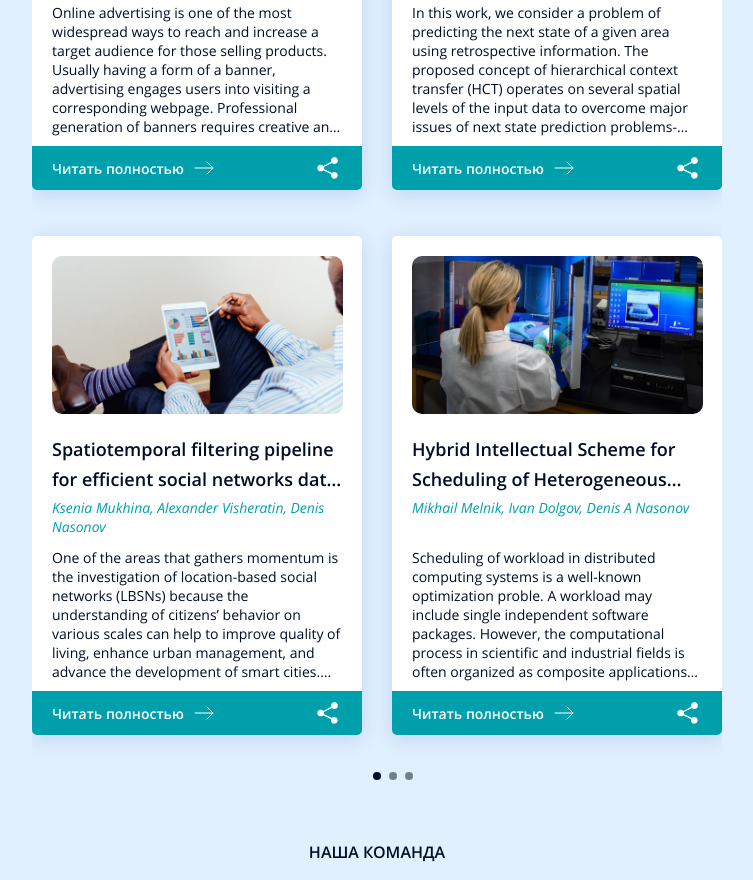
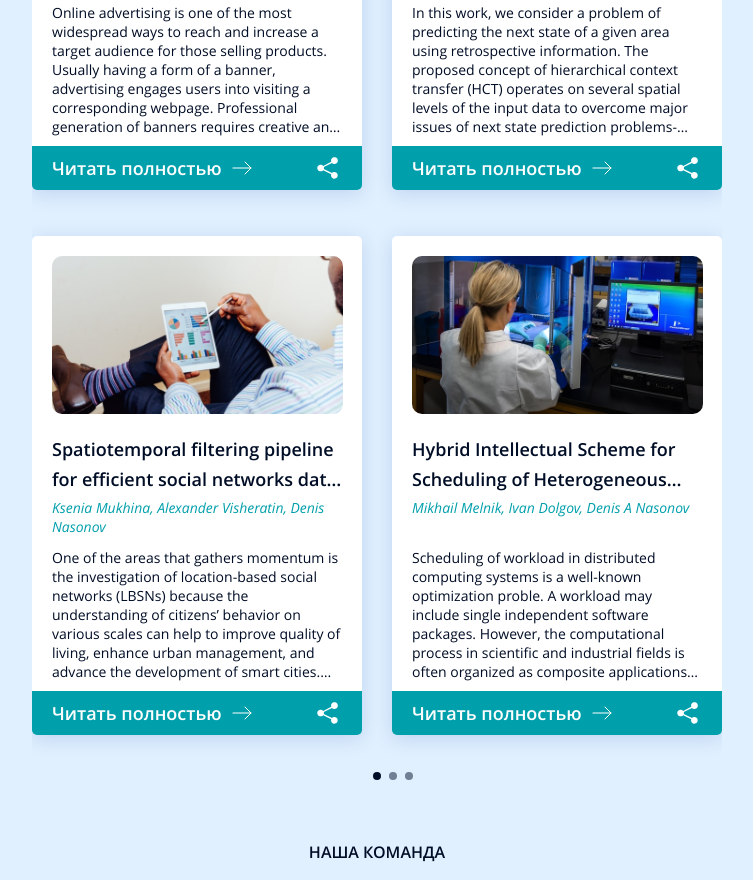
Before and after one commit to AndreyArkhp/ITMO-landing, a plain HTML site: page index.html in a window 1280 px wide. Shown: the part 2662-3542 px from the top of the page, without its empty margins (263-1016 px from the left). Drawn offline with nearby package versions, Linux system fonts and the light colour scheme.

Commit message:
fix: fixed actions font

```diff
--- a/blocks/publications-card.css
+++ b/blocks/publications-card.css
@@ -145,6 +145,11 @@
         margin: 10px 0 0;
         padding: 0 22px 0 20px;
     }
+
+    .publications-card__link {
+        font-size: 18px;
+        line-height: 30px;
+    }
 }
 
 @media screen and (min-width: 1440px) {
```
